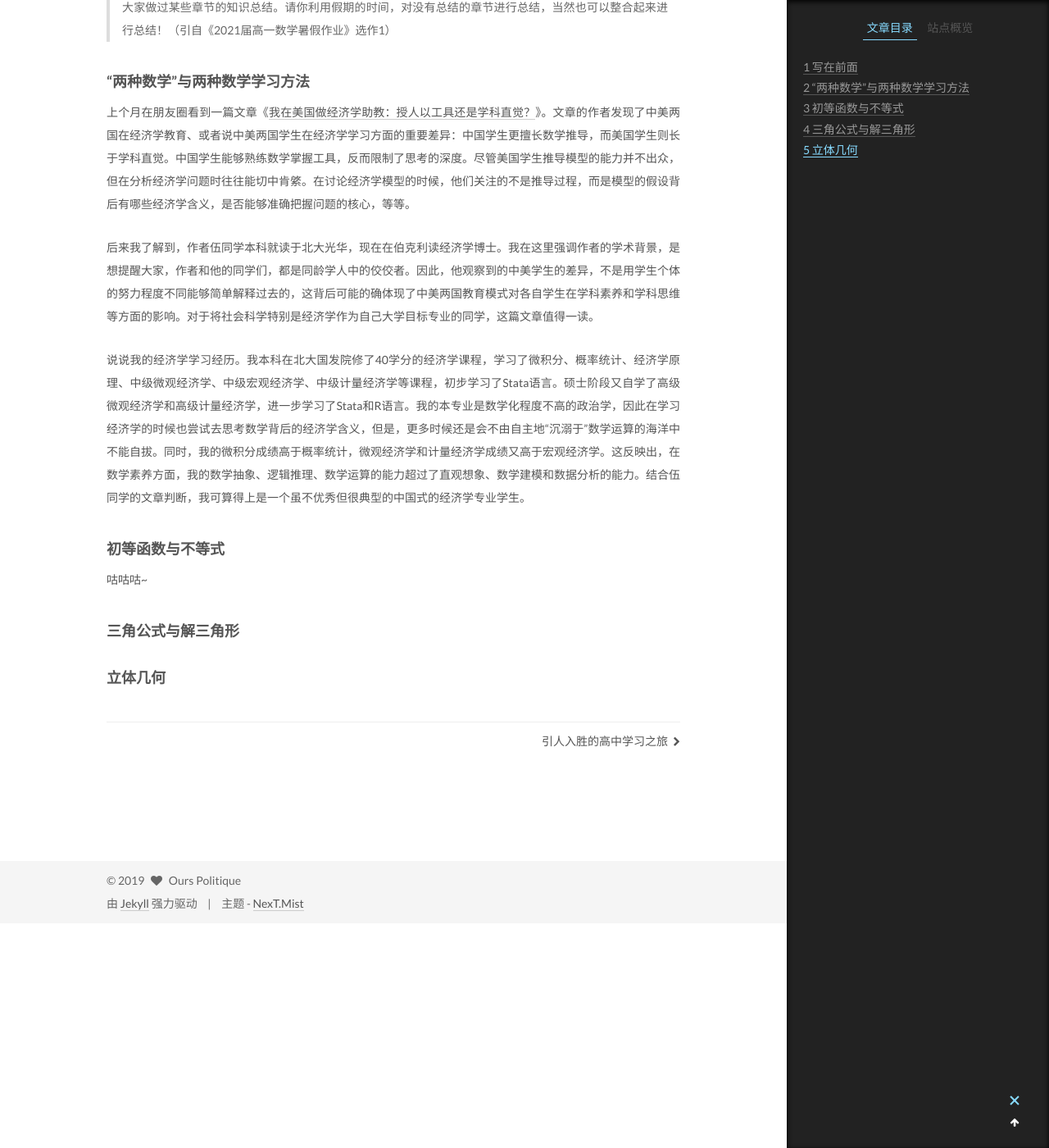
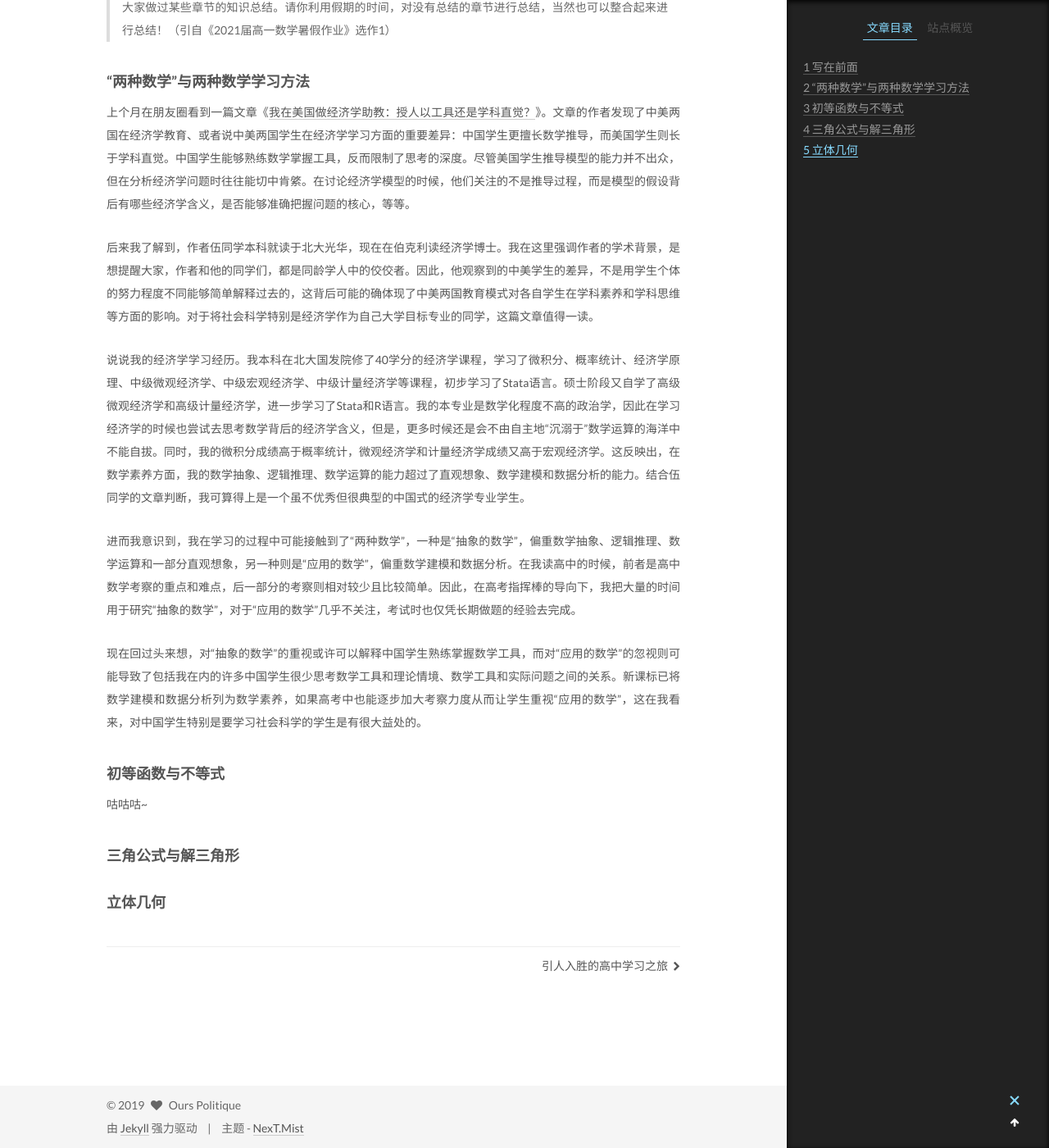
Before and after one commit to ourspolitique/ourspolitique.github.io, a Jekyll site: the page built from _posts/2019-07-09-mathématiques.md, in a window 1280 px wide and 1400 px high, scrolled down 492 px. Shown: the whole window at 82% size. Built offline with Jekyll 4.4.1, drawn with Linux system fonts in a browser that asks for light colours.

Commit message:
Update 2019-07-09-mathématiques.md

```diff
--- a/_posts/2019-07-09-mathématiques.md
+++ b/_posts/2019-07-09-mathématiques.md
@@ -18,6 +18,9 @@ tags:
 
 说说我的经济学学习经历。我本科在北大国发院修了40学分的经济学课程，学习了微积分、概率统计、经济学原理、中级微观经济学、中级宏观经济学、中级计量经济学等课程，初步学习了Stata语言。硕士阶段又自学了高级微观经济学和高级计量经济学，进一步学习了Stata和R语言。我的本专业是数学化程度不高的政治学，因此在学习经济学的时候也尝试去思考数学背后的经济学含义，但是，更多时候还是会不由自主地“沉溺于”数学运算的海洋中不能自拔。同时，我的微积分成绩高于概率统计，微观经济学和计量经济学成绩又高于宏观经济学。这反映出，在数学素养方面，我的数学抽象、逻辑推理、数学运算的能力超过了直观想象、数学建模和数据分析的能力。结合伍同学的文章判断，我可算得上是一个虽不优秀但很典型的中国式的经济学专业学生。
 
+进而我意识到，我在学习的过程中可能接触到了“两种数学”，一种是“抽象的数学”，偏重数学抽象、逻辑推理、数学运算和一部分直观想象，另一种则是“应用的数学”，偏重数学建模和数据分析。在我读高中的时候，前者是高中数学考察的重点和难点，后一部分的考察则相对较少且比较简单。因此，在高考指挥棒的导向下，我把大量的时间用于研究“抽象的数学”，对于“应用的数学”几乎不关注，考试时也仅凭长期做题的经验去完成。
+
+现在回过头来想，对“抽象的数学”的重视或许可以解释中国学生熟练掌握数学工具，而对“应用的数学”的忽视则可能导致了包括我在内的许多中国学生很少思考数学工具和理论情境、数学工具和实际问题之间的关系。新课标已将数学建模和数据分析列为数学素养，如果高考中也能逐步加大考察力度从而让学生重视“应用的数学”，这在我看来，对中国学生特别是要学习社会科学的学生是有很大益处的。
 
 #### 初等函数与不等式
 
```
